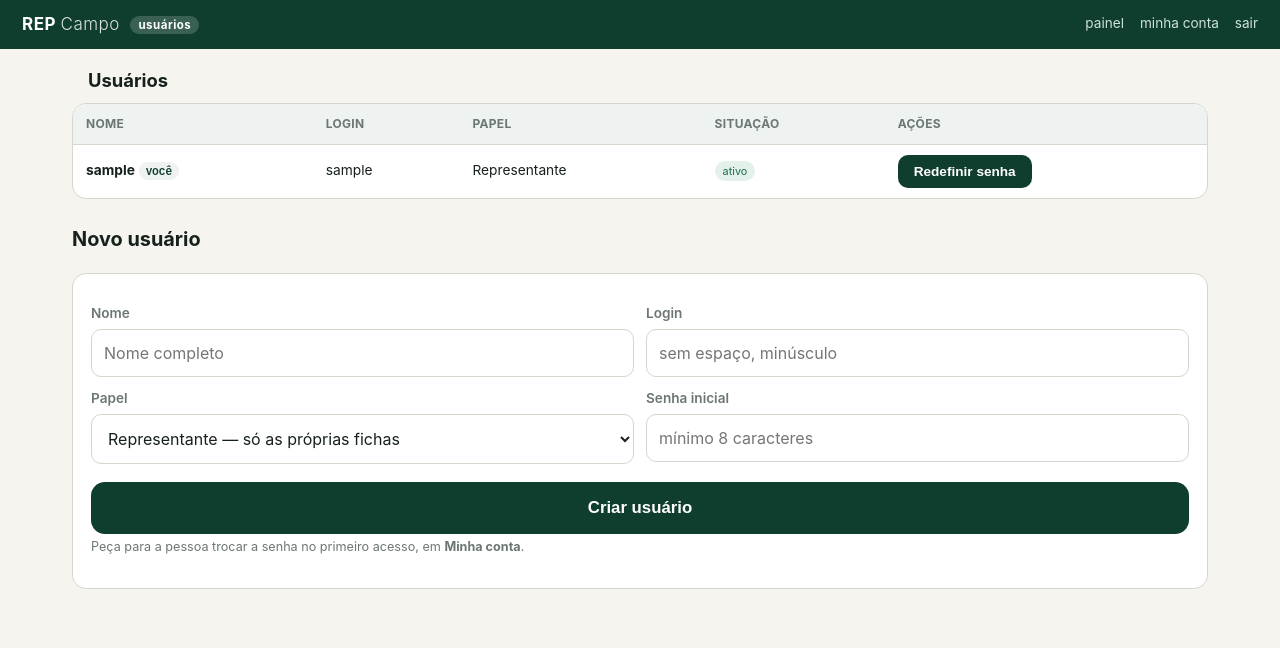
After one commit to em-vidros/rep-campo, a Flask app: page /usuarios in a window 1280 px wide. The commit adds this page. Shown: the top 648 px of the page. Run offline with Flask 3, Linux system fonts and the light colour scheme; the visitor is signed in with stand-in values (Sample User, id 1); data comes from the database, SQL or seed files in the repository.

Commit message:
Tela de conta e gestao de usuarios
Ate agora usuario so se criava por script no terminal.

- /conta: qualquer usuario troca a propria senha, exigindo a senha atual
- /usuarios (so gestor): lista, cria, desativa/reativa e redefine senha

Regras testadas: REP recebe 403 na API e 302 na tela; gestor nao pode
desativar nem rebaixar a si mesmo; senha minima de 8 caracteres; login
duplicado recusado; troca de senha exige a atual e confirmacao igual.

Co-Authored-By: Claude Opus 5 <noreply@anthropic.com>

```diff
--- a/app.py
+++ b/app.py
@@ -846,6 +846,111 @@ def api_gestor_experiencia():
     })
 
 
+# --------------------------------------------------------------------------
+# Conta e usuarios
+# --------------------------------------------------------------------------
+SENHA_MIN = 8
+
+
+def _hash(senha):
+    # pbkdf2 explicito: o default do Werkzeug 3 e scrypt, ausente em builds
+    # do Python sem OpenSSL completo.
+    return generate_password_hash(senha, method="pbkdf2:sha256")
+
+
+@app.route("/conta", methods=["GET", "POST"])
+@login_obrigatorio
+def conta():
+    """Cada um troca a propria senha. Exige a senha atual."""
+    aviso = erro = None
+    if request.method == "POST":
+        atual = request.form.get("atual") or ""
+        nova = request.form.get("nova") or ""
+        repetir = request.form.get("repetir") or ""
+        db = get_db()
+        row = db.execute("SELECT senha_hash FROM usuarios WHERE id = ?",
+                         (session["uid"],)).fetchone()
+        if not row or not check_password_hash(row["senha_hash"], atual):
+            erro = "Senha atual incorreta."
+        elif len(nova) < SENHA_MIN:
+            erro = "A senha nova precisa de pelo menos %d caracteres." % SENHA_MIN
+        elif nova != repetir:
+            erro = "A confirmacao nao confere."
+        elif nova == atual:
+            erro = "A senha nova tem que ser diferente da atual."
+        else:
+            db.execute("UPDATE usuarios SET senha_hash = ? WHERE id = ?",
+                       (_hash(nova), session["uid"]))
+            db.commit()
+            aviso = "Senha alterada."
+    return render_template("conta.html", aviso=aviso, erro=erro,
+                           nome=session.get("nome"), papel=session.get("papel"))
+
+
+@app.route("/usuarios")
+@gestor_obrigatorio
+def usuarios():
+    return render_template("usuarios.html", nome=session.get("nome"))
+
+
+@app.route("/api/gestor/usuarios")
+@gestor_obrigatorio
+def api_usuarios():
+    rows = get_db().execute(
+        "SELECT id, login, nome, papel, ativo, criado_em FROM usuarios ORDER BY ativo DESC, nome"
+    ).fetchall()
+    return jsonify({"usuarios": [dict(r) for r in rows], "eu": session["uid"]})
+
+
+@app.route("/api/gestor/usuarios", methods=["POST"])
+@gestor_obrigatorio
+def api_criar_usuario():
+    d = request.get_json(silent=True) or {}
+    login_txt = re.sub(r"[^a-z0-9._-]", "", (d.get("login") or "").strip().lower())[:30]
+    nome = (d.get("nome") or "").strip()[:80]
+    papel = d.get("papel") if d.get("papel") in ("rep", "gestor") else "rep"
+    senha = d.get("senha") or ""
+    if not login_txt or not nome:
+        return jsonify({"erro": "login_e_nome_obrigatorios"}), 400
+    if len(senha) < SENHA_MIN:
+        return jsonify({"erro": "senha_curta"}), 400
+    db = get_db()
+    if db.execute("SELECT 1 FROM usuarios WHERE login = ?", (login_txt,)).fetchone():
+        return jsonify({"erro": "login_ja_existe"}), 409
+    db.execute("INSERT INTO usuarios (login, nome, senha_hash, papel, base, ativo, criado_em)"
+               " VALUES (?,?,?,?,'ITZ',1,?)",
+               (login_txt, nome, _hash(senha), papel, _agora()))
+    db.commit()
+    return jsonify({"ok": True, "login": login_txt})
+
+
+@app.route("/api/gestor/usuarios/<int:uid>", methods=["PATCH"])
+@gestor_obrigatorio
+def api_alterar_usuario(uid):
+    d = request.get_json(silent=True) or {}
+    db = get_db()
+    alvo = db.execute("SELECT * FROM usuarios WHERE id = ?", (uid,)).fetchone()
+    if not alvo:
+        return jsonify({"erro": "nao_encontrado"}), 404
+
+    if "ativo" in d:
+        if uid == session["uid"]:
+            return jsonify({"erro": "nao_pode_desativar_a_si_mesmo"}), 400
+        db.execute("UPDATE usuarios SET ativo = ? WHERE id = ?",
+                   (1 if d["ativo"] else 0, uid))
+    if "papel" in d and d["papel"] in ("rep", "gestor"):
+        if uid == session["uid"] and d["papel"] != "gestor":
+            return jsonify({"erro": "nao_pode_rebaixar_a_si_mesmo"}), 400
+        db.execute("UPDATE usuarios SET papel = ? WHERE id = ?", (d["papel"], uid))
+    if "senha" in d:
+        if len(d["senha"] or "") < SENHA_MIN:
+            return jsonify({"erro": "senha_curta"}), 400
+        db.execute("UPDATE usuarios SET senha_hash = ? WHERE id = ?",
+                   (_hash(d["senha"]), uid))
+    db.commit()
+    return jsonify({"ok": True})
+
+
 @app.route("/foto/<nome>")
 @login_obrigatorio
 def foto(nome):
--- a/static/painel.css
+++ b/static/painel.css
@@ -137,3 +137,10 @@ tbody tr.nunca{background:#fdecea}
 @media (max-width: 400px){
   .cartoes-larg{grid-template-columns:1fr}
 }
+
+/* formularios de conta e usuarios */
+.cartao-form{background:#fff;border:1px solid var(--borda);border-radius:var(--raio);padding:18px}
+.cartao-form label{margin-top:12px}
+.cartao-form .btn{margin-top:18px}
+.cartao-form .dupla{display:grid;grid-template-columns:1fr 1fr;gap:12px}
+@media (max-width:700px){ .cartao-form .dupla{grid-template-columns:1fr} }
--- /dev/null
+++ b/static/usuarios.js
@@ -0,0 +1,75 @@
+/* REP Campo - gestao de usuarios */
+'use strict';
+const $ = id => document.getElementById(id);
+const esc = t => String(t == null ? '' : t).replace(/[&<>"']/g,
+  c => ({ '&': '&amp;', '<': '&lt;', '>': '&gt;', '"': '&quot;', "'": '&#39;' }[c]));
+
+function msg(texto, erro) {
+  $('msg').innerHTML = `<div class="alerta ${erro ? 'erro' : 'info'}">${esc(texto)}</div>`;
+  setTimeout(() => { $('msg').innerHTML = ''; }, 4000);
+}
+
+const ERROS = {
+  login_ja_existe: 'Já existe usuário com esse login.',
+  senha_curta: 'A senha precisa de pelo menos 8 caracteres.',
+  login_e_nome_obrigatorios: 'Informe nome e login.',
+  nao_pode_desativar_a_si_mesmo: 'Você não pode desativar a si mesmo.',
+  nao_pode_rebaixar_a_si_mesmo: 'Você não pode tirar o próprio acesso de gestor.',
+};
+
+async function carregar() {
+  const r = await fetch('/api/gestor/usuarios');
+  if (!r.ok) return;
+  const d = await r.json();
+  document.querySelector('#tab-usuarios tbody').innerHTML = d.usuarios.map(u => {
+    const eu = u.id === d.eu;
+    return `<tr class="${u.ativo ? '' : 'vencido'}">
+      <td data-label="Nome"><b>${esc(u.nome)}</b>${eu ? ' <span class="tag">você</span>' : ''}</td>
+      <td data-label="Login">${esc(u.login)}</td>
+      <td data-label="Papel">${u.papel === 'gestor' ? 'Gestor' : 'Representante'}</td>
+      <td data-label="Situação">${u.ativo ? '<span class="selo forte">ativo</span>'
+                                          : '<span class="selo leve">inativo</span>'}</td>
+      <td data-label="Ações">
+        <button class="btn-sec" data-senha="${u.id}">Redefinir senha</button>
+        ${eu ? '' : `<button class="btn-sec" data-ativo="${u.id}" data-valor="${u.ativo ? 0 : 1}">
+          ${u.ativo ? 'Desativar' : 'Reativar'}</button>`}
+      </td></tr>`;
+  }).join('');
+
+  document.querySelectorAll('[data-senha]').forEach(b => b.onclick = async () => {
+    const nova = prompt('Nova senha para este usuário (mínimo 8 caracteres):');
+    if (nova === null) return;
+    if (nova.length < 8) return msg('Senha muito curta.', true);
+    const r = await fetch('/api/gestor/usuarios/' + b.dataset.senha,
+      { method: 'PATCH', headers: { 'Content-Type': 'application/json' },
+        body: JSON.stringify({ senha: nova }) });
+    const j = await r.json();
+    r.ok ? msg('Senha redefinida. Peça para a pessoa trocar no primeiro acesso.')
+         : msg(ERROS[j.erro] || 'Não foi possível redefinir.', true);
+  });
+
+  document.querySelectorAll('[data-ativo]').forEach(b => b.onclick = async () => {
+    const r = await fetch('/api/gestor/usuarios/' + b.dataset.ativo,
+      { method: 'PATCH', headers: { 'Content-Type': 'application/json' },
+        body: JSON.stringify({ ativo: Number(b.dataset.valor) === 1 }) });
+    const j = await r.json();
+    if (r.ok) { msg('Situação alterada.'); carregar(); }
+    else msg(ERROS[j.erro] || 'Não foi possível alterar.', true);
+  });
+}
+
+$('form-novo').addEventListener('submit', async ev => {
+  ev.preventDefault();
+  const corpo = {
+    nome: $('n-nome').value.trim(), login: $('n-login').value.trim().toLowerCase(),
+    papel: $('n-papel').value, senha: $('n-senha').value,
+  };
+  const r = await fetch('/api/gestor/usuarios', {
+    method: 'POST', headers: { 'Content-Type': 'application/json' },
+    body: JSON.stringify(corpo) });
+  const j = await r.json();
+  if (r.ok) { msg('Usuário ' + j.login + ' criado.'); ev.target.reset(); carregar(); }
+  else msg(ERROS[j.erro] || 'Não foi possível criar.', true);
+});
+
+carregar();
--- a/templates/index.html
+++ b/templates/index.html
@@ -17,6 +17,7 @@
     <div class="marca">REP <span>Campo</span></div>
     <span class="topo-links">
       {% if papel == 'gestor' %}<a class="sair" href="/painel">painel</a>{% endif %}
+      <a class="sair" href="/conta">conta</a>
       <a class="sair" href="/logout">sair</a>
     </span>
   </div>
--- a/templates/painel.html
+++ b/templates/painel.html
@@ -16,6 +16,8 @@
     <div class="topo-acoes">
       <span class="quem">{{ nome }}</span>
       <a class="sair" href="/">app do rep</a>
+      <a class="sair" href="/usuarios">usuários</a>
+      <a class="sair" href="/conta">minha conta</a>
       <a class="sair" href="/logout">sair</a>
     </div>
   </div>
--- /dev/null
+++ b/templates/usuarios.html
@@ -0,0 +1,57 @@
+<!doctype html>
+<html lang="pt-BR">
+<head>
+<meta charset="utf-8">
+<meta name="viewport" content="width=device-width,initial-scale=1">
+<title>REP Campo - Usuários</title>
+<meta name="theme-color" content="#0f3d2e">
+<link rel="stylesheet" href="/static/styles.css">
+<link rel="stylesheet" href="/static/painel.css">
+</head>
+<body class="painel">
+<header class="topo">
+  <div class="topo-linha">
+    <div class="marca">REP <span>Campo</span> <em>usuários</em></div>
+    <div class="topo-acoes">
+      <a class="sair" href="/painel">painel</a>
+      <a class="sair" href="/conta">minha conta</a>
+      <a class="sair" href="/logout">sair</a>
+    </div>
+  </div>
+</header>
+
+<main class="conteudo">
+  <h2>Usuários</h2>
+  <div id="msg"></div>
+
+  <div class="tabela-rolagem">
+    <table id="tab-usuarios">
+      <thead><tr><th>Nome</th><th>Login</th><th>Papel</th><th>Situação</th><th>Ações</th></tr></thead>
+      <tbody></tbody>
+    </table>
+  </div>
+
+  <h3 style="margin-top:26px">Novo usuário</h3>
+  <form id="form-novo" class="cartao-form">
+    <div class="dupla">
+      <label>Nome<input id="n-nome" required placeholder="Nome completo"></label>
+      <label>Login<input id="n-login" required placeholder="sem espaço, minúsculo"></label>
+    </div>
+    <div class="dupla">
+      <label>Papel
+        <select id="n-papel">
+          <option value="rep">Representante — só as próprias fichas</option>
+          <option value="gestor">Gestor — vê tudo e administra</option>
+        </select>
+      </label>
+      <label>Senha inicial<input id="n-senha" type="password" minlength="8" required
+             placeholder="mínimo 8 caracteres"></label>
+    </div>
+    <button class="btn primario" type="submit">Criar usuário</button>
+    <p class="explica">Peça para a pessoa trocar a senha no primeiro acesso, em
+      <b>Minha conta</b>.</p>
+  </form>
+</main>
+<script src="/static/usuarios.js"></script>
+</body>
+</html>
```
Also changed, not shown: templates/conta.html (added, +46 -0 lines).
